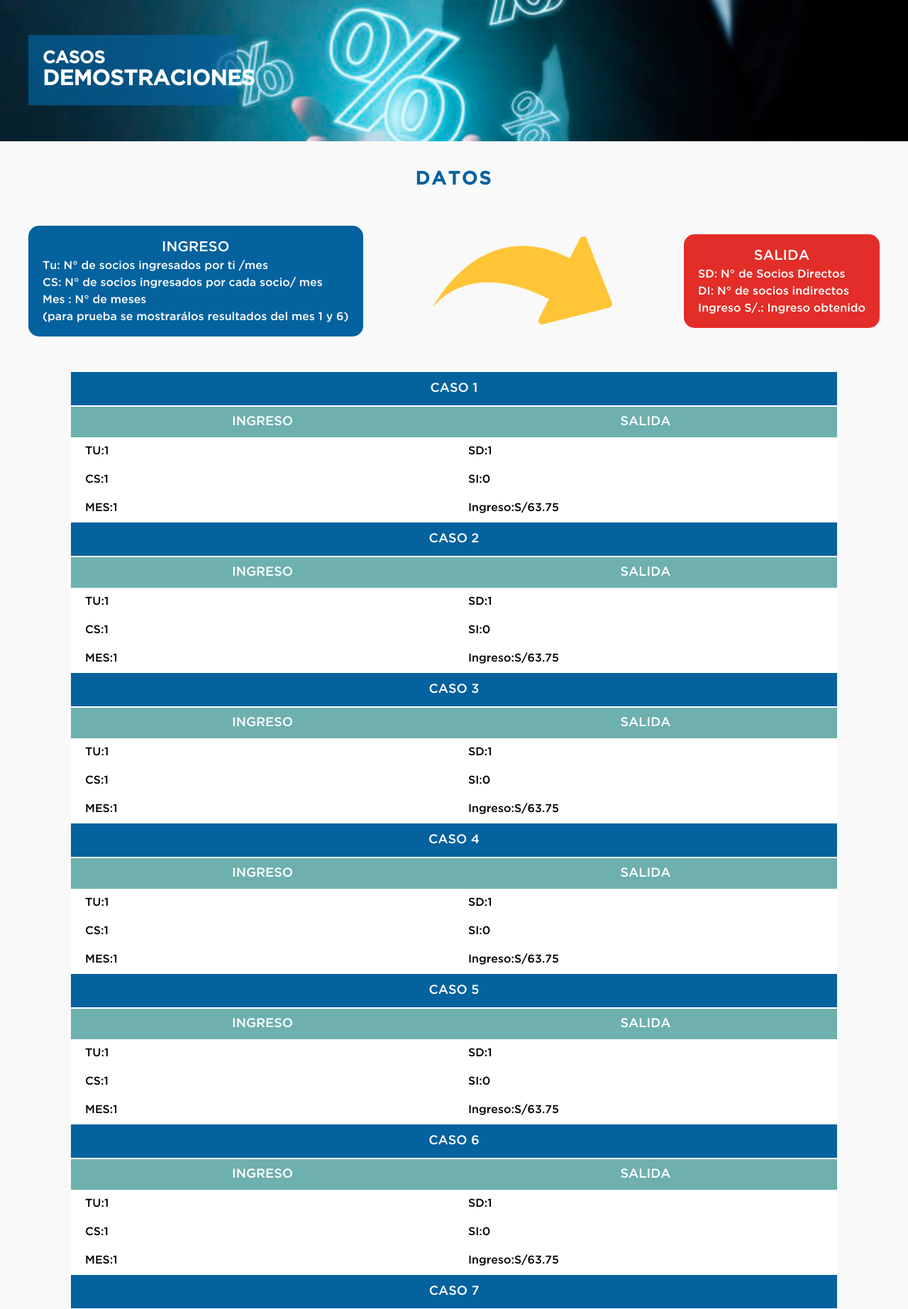
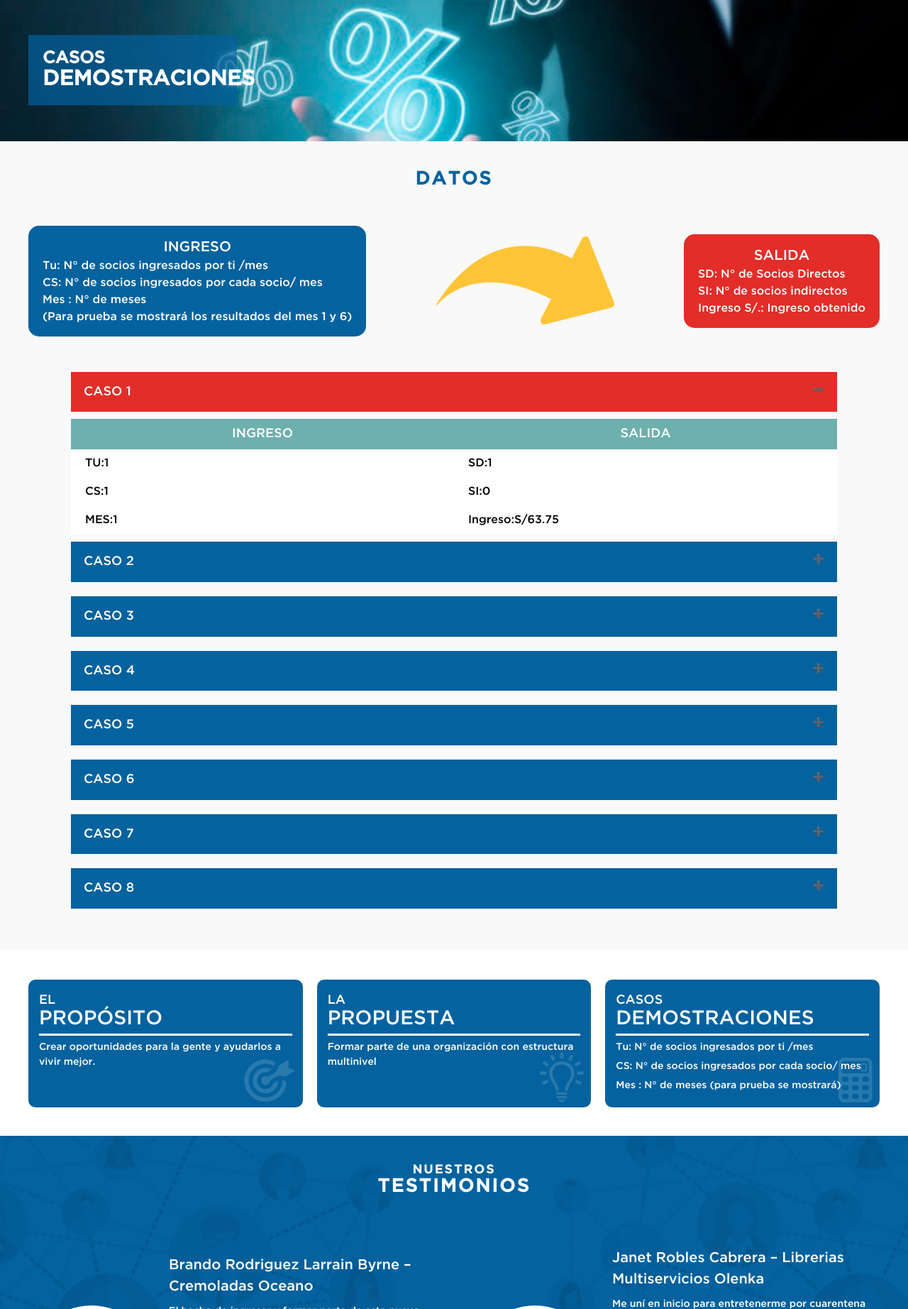
Before and after one commit to andymar1972/serviciosprovida, a PHP site: page /demostraciones.php in a window 1280 px wide. Shown: the part 133-1977 px from the top of the page at 71% size. Run offline with PHP 8.4, Linux system fonts and the light colour scheme; some libraries are stand-ins or nearby versions.

Commit message:
cambio de contenido  y acordeon

```diff
--- a/public/_testimonios.php
+++ b/public/_testimonios.php
@@ -9,8 +9,9 @@
               <img src="assets/img/testimonios1.png" alt="">
             </figure>
             <div class="testimonios__item__data">
-              <p class="testimonios__item__title">Juan Perez C.</p>
-              <p class="testimonios__item__text">Es un hecho establecido desde hace mucho tiempo que un lector se distraerá con el contenido legible de una página al mirar su diseño.</p>
+              <p class="testimonios__item__title">Brando Rodriguez Larrain Byrne – Cremoladas Oceano</p>
+              <p class="testimonios__item__text">El hecho de ingresar y formar parte de este nuevo modelo de negocio, para tener acceso y compartir información seleccionada, crear mi organización de personas, tener un ingreso económico, y lo más importante cambiar de mentalidad, creando y viendo crecer mes a mes mi ingreso residual es lo mejor que me está pasando, y en ese proceso ademas estoy recibiendo asesosariento para mejorar mi pequeño negocio aplicando técnicas financieras , adicional el soporte de provida para reducir costos de logística se vió reflejado en los primeros 3 meses.
+                es una oportunidad maravillosa....</p>
             </div>
           </div>
           <div class="testimonios__item">
@@ -18,8 +19,8 @@
               <img src="assets/img/testimonios2.png" alt="">
             </figure>
             <div class="testimonios__item__data">
-              <p class="testimonios__item__title">Juan Perez C.</p>
-              <p class="testimonios__item__text">Es un hecho establecido desde hace mucho tiempo que un lector se distraerá con el contenido legible de una página al mirar su diseño.</p>
+              <p class="testimonios__item__title">Janet Robles Cabrera – Librerias Multiservicios Olenka</p>
+              <p class="testimonios__item__text">Me uní en inicio para entretenerme por cuarentena sin embargo descubrí una oportunidad de generar un ingreso extra y adicional, en el poco tiempo que estoy participando de este nuevo modelo de negocio y el compartir información me está cambiando la manera de pensar y hacer negocio en equipo, ayudando a otros para que a mi me vaya bien.. no he dejado mi negocio, y también me está mejorando gracias al asesoramiento en logísitica de aprovisionamiento para brindar otro tipo de servicio a los clientes después de esta nuevo estilo de vida , de igual forma creo que tener tu propia libertad financiera no tiene precio.</p>
             </div>
           </div>
         </div>
@@ -29,8 +30,8 @@
               <img src="assets/img/testimonios2.png" alt="">
             </figure>
             <div class="testimonios__item__data">
-              <p class="testimonios__item__title">Juan Perez C.</p>
-              <p class="testimonios__item__text">Es un hecho establecido desde hace mucho tiempo que un lector se distraerá con el contenido legible de una página al mirar su diseño.</p>
+              <p class="testimonios__item__title">Janet Robles Cabrera – Librerias Multiservicios Olenka</p>
+              <p class="testimonios__item__text">Me uní en inicio para entretenerme por cuarentena sin embargo descubrí una oportunidad de generar un ingreso extra y adicional, en el poco tiempo que estoy participando de este nuevo modelo de negocio y el compartir información me está cambiando la manera de pensar y hacer negocio en equipo, ayudando a otros para que a mi me vaya bien.. no he dejado mi negocio, y también me está mejorando gracias al asesoramiento en logísitica de aprovisionamiento para brindar otro tipo de servicio a los clientes después de esta nuevo estilo de vida , de igual forma creo que tener tu propia libertad financiera no tiene precio.</p>
             </div>
           </div>
           <div class="testimonios__item">
@@ -38,8 +39,9 @@
               <img src="assets/img/testimonios1.png" alt="">
             </figure>
             <div class="testimonios__item__data">
-              <p class="testimonios__item__title">Juan Perez C.</p>
-              <p class="testimonios__item__text">Es un hecho establecido desde hace mucho tiempo que un lector se distraerá con el contenido legible de una página al mirar su diseño.</p>
+              <p class="testimonios__item__title">Brando Rodriguez Larrain Byrne – Cremoladas Oceano</p>
+              <p class="testimonios__item__text">El hecho de ingresar y formar parte de este nuevo modelo de negocio, para tener acceso y compartir información seleccionada, crear mi organización de personas, tener un ingreso económico, y lo más importante cambiar de mentalidad, creando y viendo crecer mes a mes mi ingreso residual es lo mejor que me está pasando, y en ese proceso ademas estoy recibiendo asesosariento para mejorar mi pequeño negocio aplicando técnicas financieras , adicional el soporte de provida para reducir costos de logística se vió reflejado en los primeros 3 meses.
+                es una oportunidad maravillosa....</p>
             </div>
           </div>
         </div>
--- a/public/beneficios.php
+++ b/public/beneficios.php
@@ -26,6 +26,7 @@
             transparente con respecto a su
             estado de cuenta y a la estructura
             de su negocio</p>
+          <p class="beneficios__card">Formar parte de un grupo empresarial con una política de cultura  informativa y asesoramiento empresarial</p>
         </div>
         <div class="beneficios__2">
           <p class="beneficios__card">Asociarse a la empresa</p>
@@ -35,6 +36,8 @@
             a precio de costo</p>
           <p class="beneficios__card">Subsidio por sepelio
             (Titular y beneficiario)</p>
+          <p class="beneficios__card">Impulsar una cultura de logística perfecta para mejorar tu negocio,
+asesoramiento financiero y soporte empresarial</p>
         </div>
       </div>
     </section>
--- a/public/contacto.php
+++ b/public/contacto.php
@@ -50,7 +50,7 @@
             </figure>
             <div class="contacto centrar">
               <p class="contacto__text"><i class="fas fa-mobile-alt"></i> 971902624</p>
-              <p class="contacto__text"><i class="fas fa-envelope"></i> pinedajaragustavo@gmail.com</p>
+              <!-- <p class="contacto__text"><i class="fas fa-envelope"></i> pinedajaragustavo@gmail.com</p> -->
             </div>
           </div>
         </div>
--- a/public/css/styles.css
+++ b/public/css/styles.css
@@ -1133,6 +1133,12 @@ a {
   margin-left: 2rem;
 }
 
+@media screen and (max-width: 580px) {
+  .testimonios__item__data {
+    margin-left: 0;
+  }
+}
+
 .testimonios__item__title, .testimonios__item__text {
   font-family: var(--main-title);
 }
@@ -1141,9 +1147,21 @@ a {
   font-size: 2rem;
 }
 
+@media screen and (max-width: 580px) {
+  .testimonios__item__title {
+    font-size: 1.7rem;
+  }
+}
+
 .testimonios__item__text {
   margin-top: 1rem;
   font-size: 1.4rem;
+}
+
+@media screen and (max-width: 580px) {
+  .testimonios__item__text {
+    font-size: 1.3rem;
+  }
 }
 
 .testimonios__flechas {
@@ -1314,9 +1332,17 @@ a {
   }
 }
 
+.demostraciones__item {
+  margin: 1rem 0;
+  background-color: white;
+  max-height: 0;
+  overflow: hidden;
+  transition: max-height 0.2s ease-out;
+}
+
 @media screen and (max-width: 420px) {
   .demostraciones__item {
-    margin-top: 3rem;
+    margin: 1.5rem;
     box-shadow: 0px 0px 20px 0px #acacac;
   }
   .demostraciones__item:first-child {
@@ -1335,6 +1361,22 @@ a {
 .demostraciones__item__title {
   background-color: var(--primary-color);
   border-bottom: 0.2rem solid #fff;
+  cursor: pointer;
+  padding: 18px;
+  width: 100%;
+  text-align: left;
+  border: none;
+  outline: none;
+  transition: 0.4s;
+}
+
+.demostraciones__item__title::after {
+  content: '\02795';
+  /* Unicode character for "plus" sign (+) */
+  font-size: 13px;
+  color: #fff;
+  float: right;
+  margin-left: 5px;
 }
 
 .demostraciones__item__subtitle {
@@ -1356,6 +1398,15 @@ a {
   .demostraciones__item__data p {
     text-align: center;
   }
+}
+
+.active, .demostraciones__item__title:hover {
+  background-color: var(--secondary-color);
+}
+
+.active:after {
+  content: "\2796";
+  /* Unicode character for "minus" sign (-) */
 }
 
 .beneficios {
--- a/public/demostraciones.php
+++ b/public/demostraciones.php
@@ -23,7 +23,7 @@
             <p class="demostraciones__card__text">Tu: N° de socios ingresados por ti /mes</p>
             <p class="demostraciones__card__text">CS: N° de socios ingresados por cada socio/ mes</p>
             <p class="demostraciones__card__text">Mes : N° de meses</p>
-            <p class="demostraciones__card__text">(para prueba se mostrarálos resultados del mes 1 y 6)</p>
+            <p class="demostraciones__card__text">(Para prueba se mostrará los resultados del mes 1 y 6)</p>
           </div>
           <figure class="demostraciones__flecha">
             <img src="assets/img/flecha.png" alt="">
@@ -32,13 +32,13 @@
           <div class="demostraciones__card">
             <p class="demostraciones__card__title">SALIDA</p>
             <p class="demostraciones__card__text">SD: N° de Socios Directos</p>
-            <p class="demostraciones__card__text">DI: N° de socios indirectos</p>
+            <p class="demostraciones__card__text">SI: N° de socios indirectos</p>
             <p class="demostraciones__card__text">Ingreso S/.: Ingreso obtenido</p>
           </div>
         </div>
         <div class="demostraciones__table">
+          <button class="demostraciones__item__title" id="defaultOpen">CASO 1</button>
           <div class="demostraciones__item">
-            <p class="demostraciones__item__title">CASO 1</p>
             <div class="demostraciones__centrar centrar">
               <div class="demostraciones__item__data">
                 <p class="demostraciones__item__subtitle">INGRESO</p>
@@ -54,8 +54,8 @@
               </div>
             </div>
           </div>
+          <button class="demostraciones__item__title">CASO 2</button>
           <div class="demostraciones__item">
-            <p class="demostraciones__item__title">CASO 2</p>
             <div class="demostraciones__centrar centrar">
               <div class="demostraciones__item__data">
                 <p class="demostraciones__item__subtitle">INGRESO</p>
@@ -71,8 +71,8 @@
               </div>
             </div>
           </div>
+          <button class="demostraciones__item__title">CASO 3</button>
           <div class="demostraciones__item">
-            <p class="demostraciones__item__title">CASO 3</p>
             <div class="demostraciones__centrar centrar">
               <div class="demostraciones__item__data">
                 <p class="demostraciones__item__subtitle">INGRESO</p>
@@ -88,8 +88,8 @@
               </div>
             </div>
           </div>
+          <button class="demostraciones__item__title">CASO 4</button>
           <div class="demostraciones__item">
-            <p class="demostraciones__item__title">CASO 4</p>
             <div class="demostraciones__centrar centrar">
               <div class="demostraciones__item__data">
                 <p class="demostraciones__item__subtitle">INGRESO</p>
@@ -105,8 +105,8 @@
               </div>
             </div>
           </div>
+          <button class="demostraciones__item__title">CASO 5</button>
           <div class="demostraciones__item">
-            <p class="demostraciones__item__title">CASO 5</p>
             <div class="demostraciones__centrar centrar">
               <div class="demostraciones__item__data">
                 <p class="demostraciones__item__subtitle">INGRESO</p>
@@ -122,8 +122,8 @@
               </div>
             </div>
           </div>
+          <button class="demostraciones__item__title">CASO 6</button>
           <div class="demostraciones__item">
-            <p class="demostraciones__item__title">CASO 6</p>
             <div class="demostraciones__centrar centrar">
               <div class="demostraciones__item__data">
                 <p class="demostraciones__item__subtitle">INGRESO</p>
@@ -139,8 +139,8 @@
               </div>
             </div>
           </div>
+          <button class="demostraciones__item__title">CASO 7</button>
           <div class="demostraciones__item">
-            <p class="demostraciones__item__title">CASO 7</p>
             <div class="demostraciones__centrar centrar">
               <div class="demostraciones__item__data">
                 <p class="demostraciones__item__subtitle">INGRESO</p>
@@ -156,8 +156,8 @@
               </div>
             </div>
           </div>
+          <button class="demostraciones__item__title">CASO 8</button>
           <div class="demostraciones__item">
-            <p class="demostraciones__item__title">CASO 8</p>
             <div class="demostraciones__centrar centrar">
               <div class="demostraciones__item__data">
                 <p class="demostraciones__item__subtitle">INGRESO</p>
--- a/public/js/scripts.js
+++ b/public/js/scripts.js
@@ -46,3 +46,19 @@ $('.testimonios__prev').click(function(){
 $('.testimonios__next').click(function(){
   $('.testimonios__slider').slick('slickNext');
 })
+
+var acc = document.getElementsByClassName("demostraciones__item__title");
+var i;
+
+for (i = 0; i < acc.length; i++) {
+  acc[i].addEventListener("click", function() {
+    this.classList.toggle("active");
+    var panel = this.nextElementSibling;
+    if (panel.style.maxHeight) {
+      panel.style.maxHeight = null;
+    } else {
+      panel.style.maxHeight = panel.scrollHeight + "px";
+    }
+  });
+}
+document.getElementById("defaultOpen").click();
--- a/public/objeto-social.php
+++ b/public/objeto-social.php
@@ -23,7 +23,6 @@
               <li>Mediante el ejercicio de la carrera de networker, crear oportunidades para la gente, ayudar a otras a encauzar su vida, y a que encuentren un “riel” para correr en la vida y cumplir sus sueños.</li>
               <li>Se propone un modelo alternativo al convencional en la creación y gestión de actividades empresariales, económicas y financieras, buscando satisfacer de manera equilibrada los intereses de todas las personas protagonistas en las actividades de la organización, bajo el principio: Todos aportamos, todos hacemos y todos ganamos.</li>
               <li>Constituirse en una vía alternativa y prometedora para el conjunto de emprendedores, basado en valores, tales como: Libertad, transparencia, responsabilidad, igualdad, tolerancia, etc.. fomentando la cooperación entre los emprendedores, contribuyendo a la mejora y fortalecimiento del sector, así como promover su interacción con las instituciones públicas, otros agentes económicos y ante la sociedad.</li>
-              <li>Constituirse en una vía alternativa y prometedora para el conjunto de emprendedores, basado en valores, tales como: Libertad, transparencia, responsabilidad, igualdad, tolerancia, etc.. fomentando la cooperación entre los emprendedores, contribuyendo a la mejora y fortalecimiento del sector, así como promover su interacción con las instituciones públicas, otros agentes económicos y ante la sociedad.</li>
               <li>Realizar convenios de colaboración con instituciones y/o empresas nacionales y/o extranjeras, por lo cual se comparten muchas de las actividades desarrolladas, así como los recursos técnicos y humanos de la estructura de gestión.</li>
             </ul>
           </div>
--- a/public/proposito.php
+++ b/public/proposito.php
@@ -20,6 +20,7 @@
           <div class="main-layout__data">
             <ul class="main-layout__list">
               <li>Crear oportunidades para la gente y ayudarlos a vivir mejor.</li>
+              <li>Crear oportunidades de negocio e impulsar la cultura empresarial para beneficiar a personas independientes y a micro empresarios.</li>
             </ul>
           </div>
           <div class="main-layout__images">
```
Also changed, not shown: dev/scss/layout/_testimonios.scss (+13 -4 lines), dev/scss/pages/_demostraciones.scss (+30 -1 lines).
